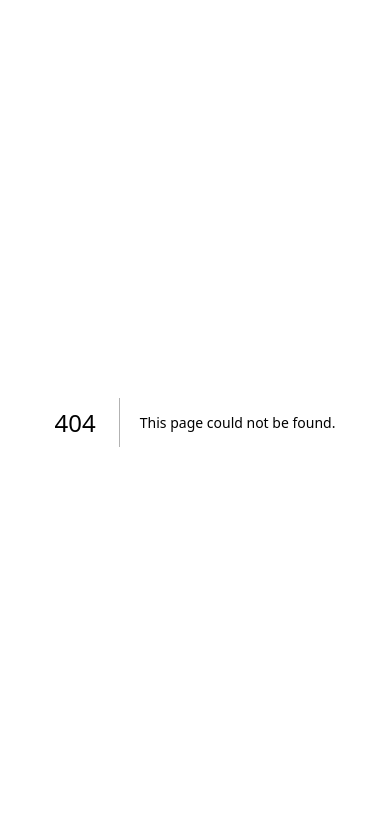
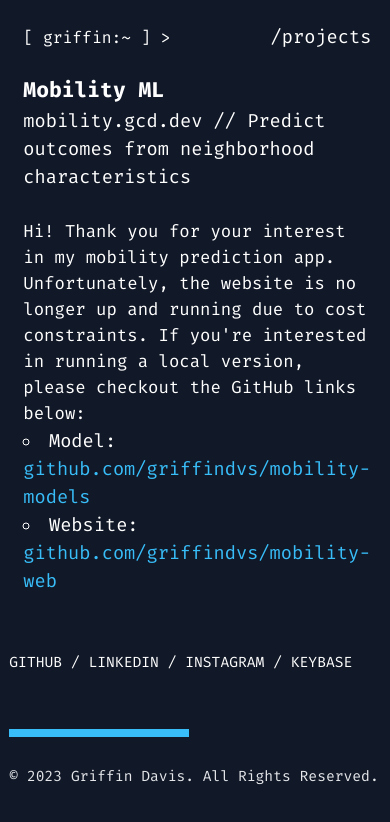
Before and after one commit to griffindvs/personal-website, a Next.js app: page /mobility in a window 390 px wide. Before the commit this address had no page. Shown: the top 822 px of the page. Built offline with nearby package versions, Linux system fonts and the light colour scheme.

Commit message:
add mobility ml page

```diff
--- /dev/null
+++ b/pages/mobility.mdx
@@ -0,0 +1,17 @@
+import Layout from '../components/layout'
+
+export const title = 'Mobility ML'
+
+## Mobility ML
+### mobility.gcd.dev // Predict outcomes from neighborhood characteristics
+
+<br></br>
+
+Hi! Thank you for your interest in my mobility prediction app. Unfortunately, the website is
+no longer up and running due to cost constraints. If you're interested in running a local version,
+please checkout the GitHub links below:
+
+* Model: [github.com/griffindvs/mobility-models](https://github.com/griffindvs/mobility-models)
+* Website: [github.com/griffindvs/mobility-web](https://github.com/griffindvs/mobility-web)
+
+export default ({ children }) => <Layout title={title}>{children}</Layout>
```
